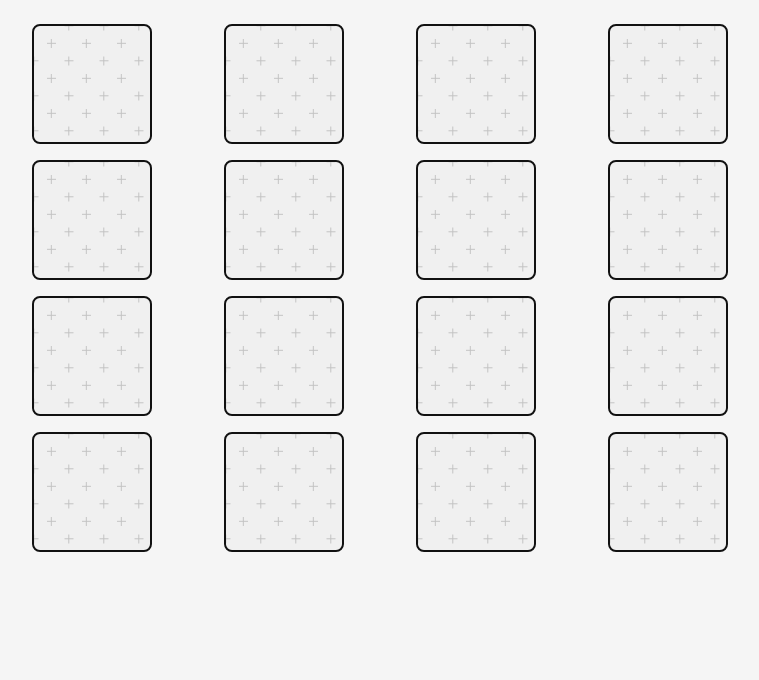
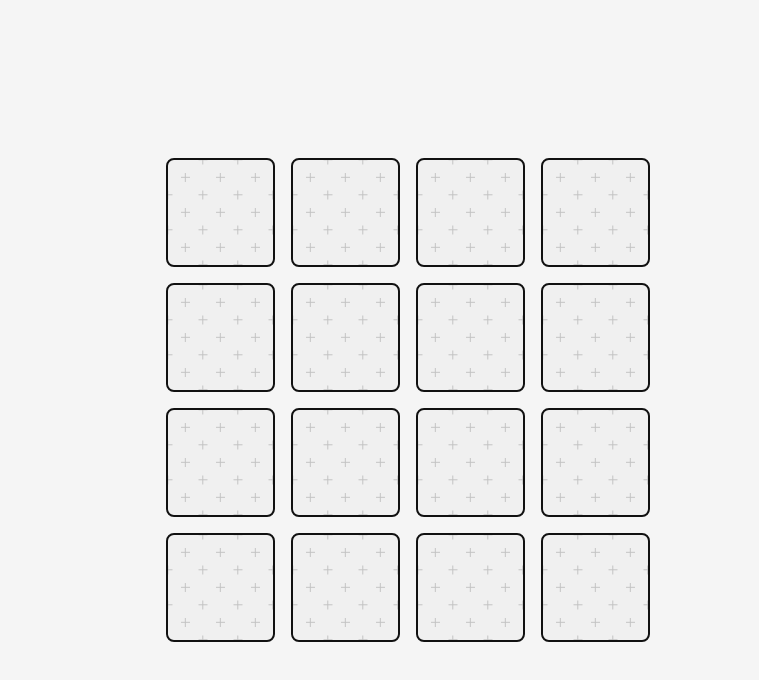
Before and after one commit to rayenrsalhi9/matchy, a React (Vite) app: page / in a window 1280 px wide. Both pictures are taken after a click on the button "Start game". Shown: the top 680 px of the page, without its empty margins (232-991 px from the left). Built offline with nearby package versions, Linux system fonts and the light colour scheme.

Commit message:
style(game): improve game container and card layout
- Add full viewport height and flex centering to game container
- Adjust cards container width and alignment
- Center card elements and add margin auto

```diff
--- a/src/index.css
+++ b/src/index.css
@@ -82,8 +82,14 @@
 .game {
     padding: 1em;
     width: 100%;
+    height: 100vh;
     max-width: 800px;
     margin: 0 auto;
+    overflow: hidden;
+    display: flex;
+    flex-direction: column;
+    justify-content: center;
+    align-items: center;
 }
 
 .game .cards-container {
@@ -91,7 +97,10 @@
     grid-template-columns: repeat(4, 1fr);
     gap: 1em;
     justify-content: center;
+    align-items: center;
     padding: 0.5em;
+    width: 100%;
+    max-width: 500px;
 }
 
 .game .card {
@@ -104,6 +113,7 @@
     overflow: hidden;
     perspective: 1000px;
     cursor: pointer;
+    margin: 0 auto;
 }
 
 .game .card-face {
```
